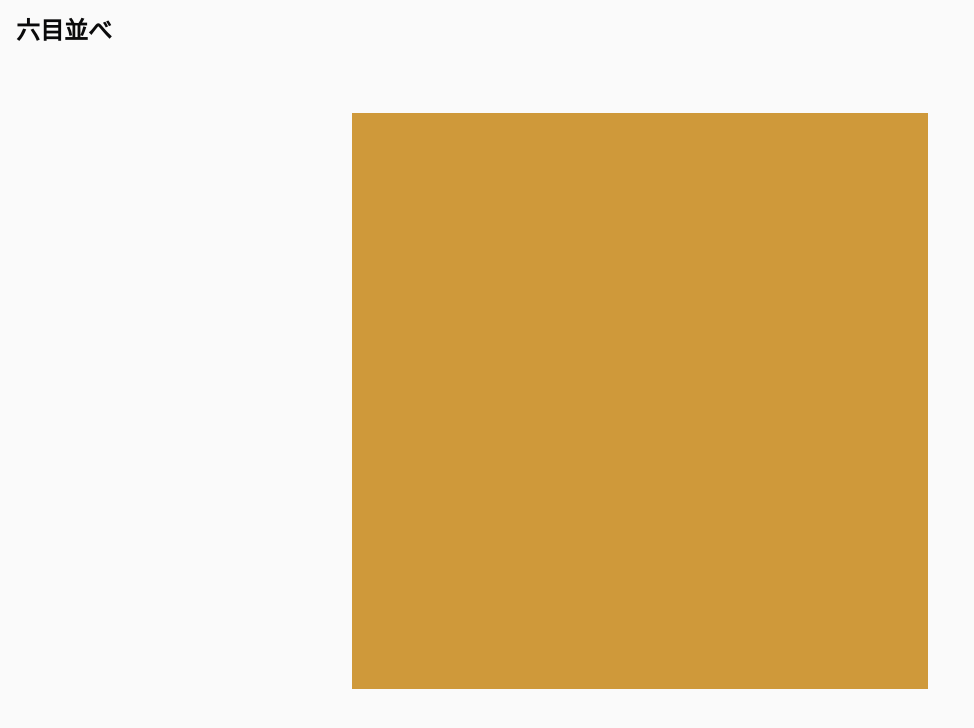
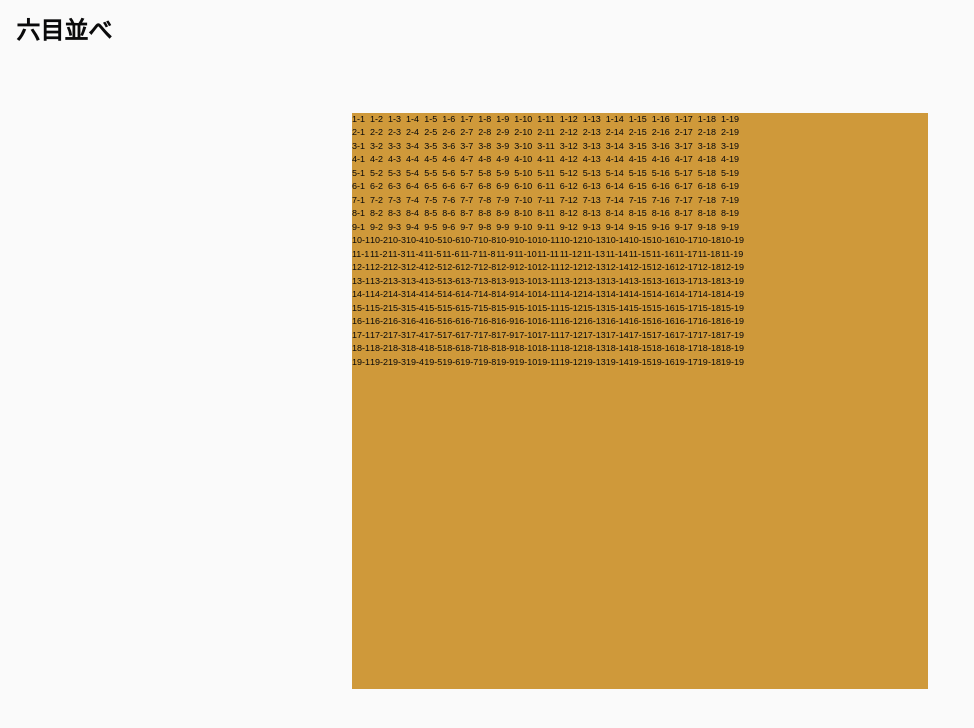
Before and after one commit to TakuyaXyze/6moku-narabe, a Next.js app: page / in a window 1280 px wide. Shown: the top 728 px of the page, without its empty margins (0-974 px from the left). Built offline with nearby package versions, Linux system fonts and the light colour scheme.

Commit message:
✨ 盤面の表示（htmlタグの配置）とboxesMap（各マスの状態記録）の設定

```diff
--- a/components/GameBoard.tsx
+++ b/components/GameBoard.tsx
@@ -1,8 +1,73 @@
 import "../styles/GameBoard.css"
+import { ReactNode } from "react";
 
 export function GameBoard() {
+
+    const row = 19;
+    const column = 19;
+
+    type BoxesStatus = {
+        rowNo: number,
+        columnNo: number,
+        status: string
+    }
+
+    const boxesMap = new Map<number, BoxesStatus>();
+    let count: number = 0;
+    while (count < row * column) {
+        for (let i: number = 0; i < row; i++) {
+            for (let j: number = 0; j < column; j++) {
+                boxesMap.set(count, { rowNo: i + 1, columnNo: j + 1, status: "void" })
+                count++;
+            }
+        }
+    }
+
+    const printBoxesTable = (): ReactNode => {
+        //マス目の集合・碁盤を作成
+        const printTd = (rowNo: number, columnNo: number): ReactNode => {
+            //1マス1マスを描画
+            //[1,1]→countNo=1, [2,19]→countNo=38, [5,15]→countNo=90,
+            const countNo: number = (rowNo - 1) * 19 + (columnNo - 1);
+            console.log("rowNo:" + rowNo + ",columnNo:" + columnNo);
+            //タグのkeyにboxesMapのkeyを。座標を表示
+            return <td key={countNo}>{rowNo}-{columnNo}</td>;
+        }
+
+        const printTr = (rowNo: number): ReactNode => {
+            //1行ずつを描画
+            //行番号が並ぶ配列。配列の長さ=列数
+            const rowNos: number[] = [];
+            for (let i: number = 0; i < column; i++) {
+                rowNos.push(i);
+            }
+            console.log("rowNos:" + rowNos);
+            //1行ごとに<td>のブロックの塊を描画。
+            return <tr>{
+                rowNos.map((columnNo: number) => printTd(rowNo, columnNo + 1))
+            }</tr>
+        }
+
+        const printTbody = (): ReactNode => {
+            //全体を描画
+            //列番号が並ぶ配列。配列の長さ=行数
+            const columnNos: number[] = [];
+            for (let i: number = 0; i < row; i++) {
+                columnNos.push(i);
+            }
+            console.log("columnNos:" + columnNos);
+            //1行ごとに<td>のブロックの塊を描画。
+            return <tr>{
+                columnNos.map((rowNo: number) => printTr(rowNo + 1))
+            }</tr>
+        }
+
+        return <table className="myTable">{printTbody()}</table>
+    };
+
     return (
         <div className="gameBoard">
+            {printBoxesTable()}
         </div>
     );
 }
--- a/styles/GameBoard.css
+++ b/styles/GameBoard.css
@@ -3,4 +3,10 @@
     margin-top: 5%;
     height: 80%;
     aspect-ratio: 1/1;
+    font-size: xx-small;
 }
+
+.myTable {
+    width: 100%;
+    height: 100%;
+}
```
